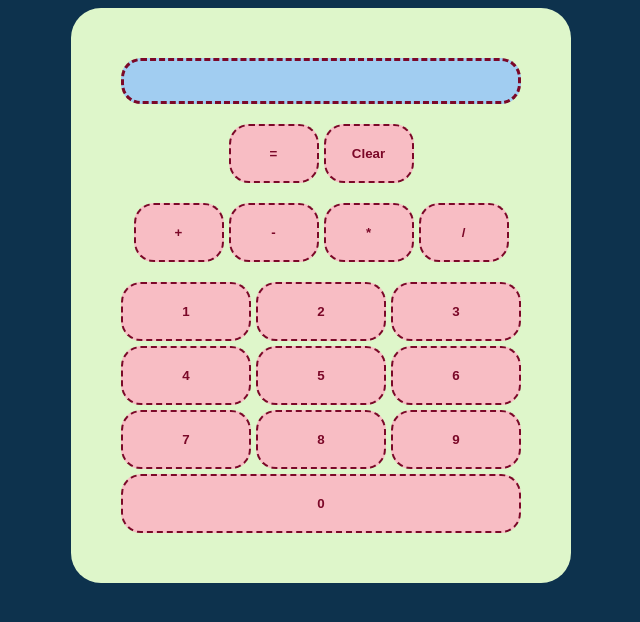
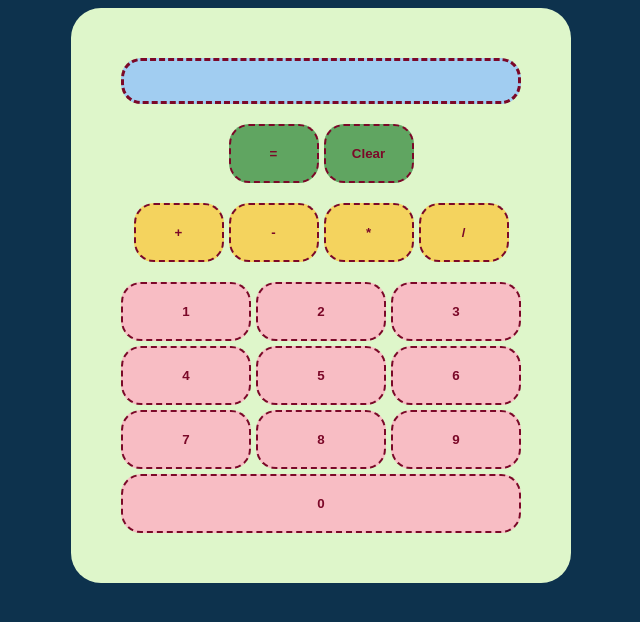
Before and after one commit to namidabbar/calculator, a plain HTML site: page index.html in a window 1280 px wide. Shown: the whole page, without its empty margins (319-959 px from the left). Drawn offline with Linux system fonts and the light colour scheme.

Commit message:
changed background-colors of the buttons

```diff
--- a/style.css
+++ b/style.css
@@ -23,12 +23,14 @@ gap: 5px;}
 button{
     padding: 20px;
     width: 90px;
-    background-color: #F8BDC4;
+    background-color: #F4D35E;
     color: #7B0828;
     font-weight: bolder;
     border-radius: 20px;border-style: dashed;
     border-color: #7B0828;
-
+}
+.digits{
+    background-color: #F8BDC4;
 }
 #display{
     background-color: #A1CDF1;
@@ -44,3 +46,9 @@ button{
 #numbers>* {
     flex: 1 1 120px;
 }
+#equalsClear>button{
+    background-color: #60A561;
+}
+#clear{
+    background-color: #F8BDC4;
+}
```
